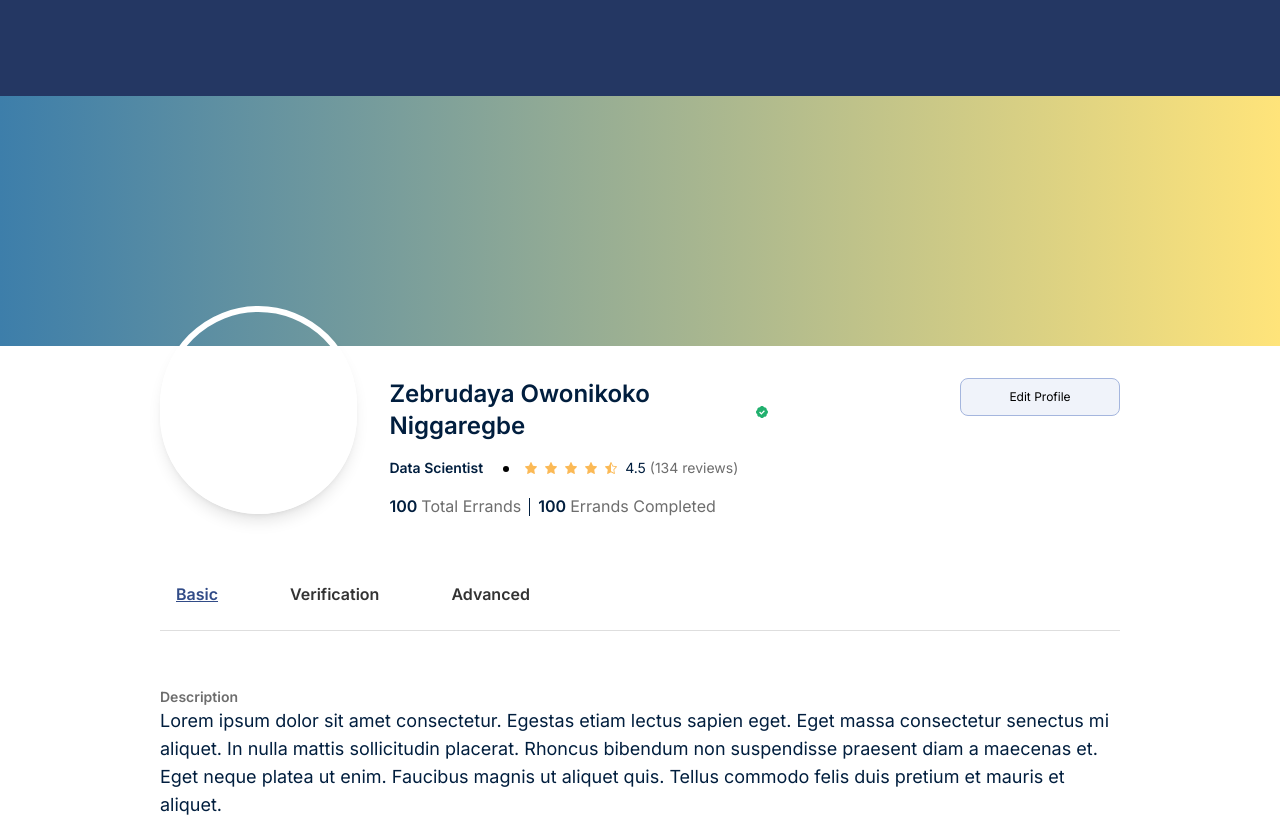
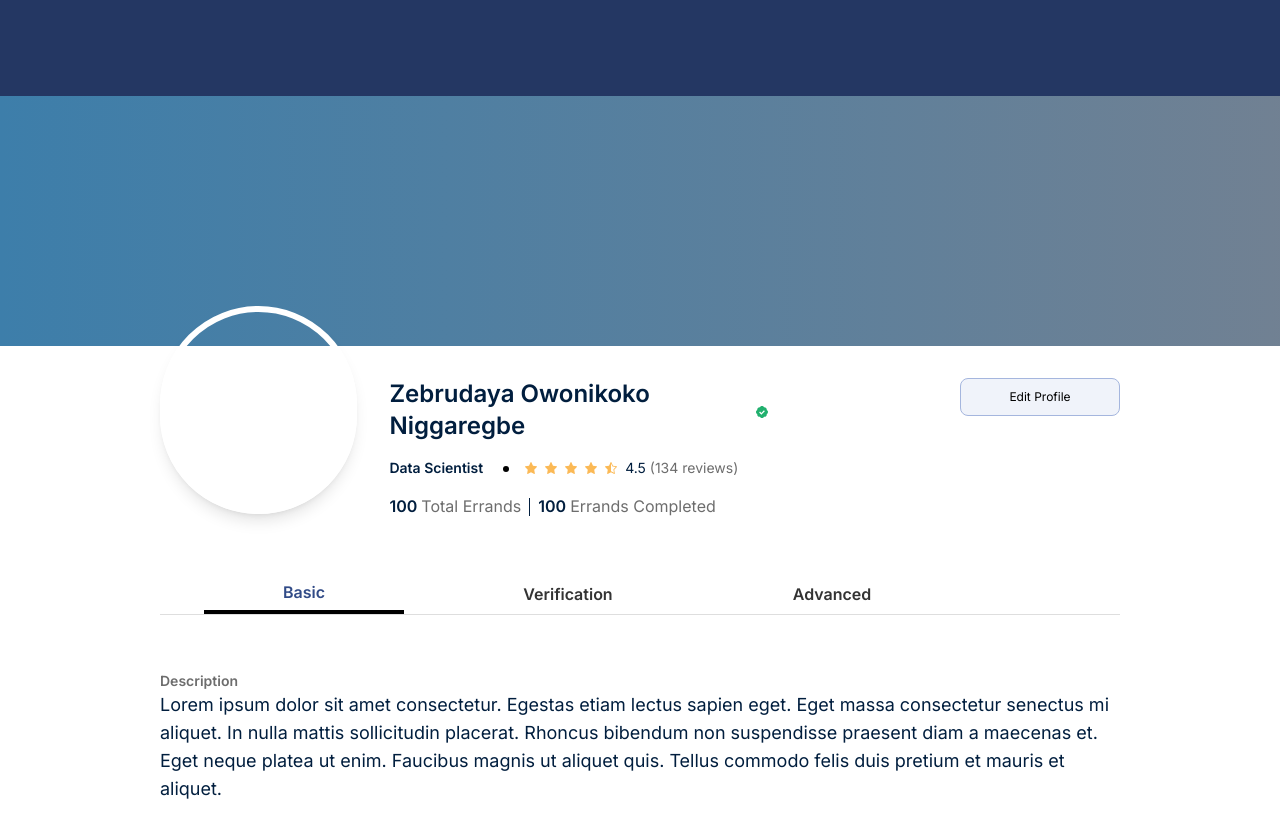
Before and after one commit to azubike-junior/gofer-backup, a Next.js app: page /profile in a window 1280 px wide. Shown: the top 817 px of the page. Built offline with nearby package versions, Linux system fonts and the light colour scheme; a web font is replaced by a local one.

Commit message:
profile page bug fixed

```diff
--- a/pages/profile.tsx
+++ b/pages/profile.tsx
@@ -23,13 +23,12 @@ export default function profile() {
       setShowVerification(false);
     }
   };
-  // console.log(toggleButtons);
   return (
     <div className="bg-white h-full font-inter">
       <div className="bg-[#243763] h-24"></div>
       <div className="banner h-[250px] z-5"></div>
-      <div className="flex z-20 w-full justify-center items-center px-40 pb-40">
-        <div className="">
+      <div className=" flex z-20 w-full justify-center items-center px-40 pb-40">
+        <div className=" w-full">
           <div className="flex">
             <div className="flex -mt-10 space-x-8 w-52 h-52 border-[6px] border-white rounded-full shadow-lg"></div>
             <div className="mt-8 flex justify-between">
@@ -100,41 +99,53 @@ export default function profile() {
             </div>
           </div>
 
-          <div className="flex w-full border-b-1 border-[#DEDEDE] space-x-10 pt-14 text-base pb-4">
+          <div className="flex w-full border-b-1 border-[#DEDEDE] space-x-16 pt-14 text-base ">
             <Button
               child="Basic"
-              className={
-                " text-[#314B87] font-semibold underline cursor-pointer px-4 py-1 h-10 "
-              }
+              className={`${
+                showBasic
+                  ? " text-[#314B87] font-semibold  px-4 py-1 h-10 ml-11 border-b-[4px] w-[200px] border-black"
+                  : " text-[#333333] font-semibold px-4 py-1 mx-8 w-[200px]"
+              }`}
               active={showBasic}
               onClick={() => toggleButtons("Basic")}
             />
             <Button
               child="Verification"
-              className={" text-[#333333] font-semibold px-4 py-1 mx-8"}
+              className={`${
+                showVerification
+                  ? " text-[#314B87] font-semibold  px-4 py-1 h-10 ml-11 border-b-[4px] w-[200px] border-black"
+                  : " text-[#333333] font-semibold px-4 py-1 mx-8 w-[200px]"
+              }`}
               active={showVerification}
               onClick={() => toggleButtons("Verification")}
             />
             <Button
               child="Advanced"
-              className={" text-[#333333] font-semibold px-4 py-1"}
+              className={`${
+                showAdvanced
+                  ? " text-[#314B87] font-semibold  px-4 py-1 h-10 ml-11 border-b-[4px] w-[200px] border-black"
+                  : " text-[#333333] font-semibold px-4 py-1 mx-8 w-[200px]"
+              }`}
               active={showAdvanced}
               onClick={() => toggleButtons("Advanced")}
             />
           </div>
+          <div>
             {showBasic && (
-            <div className="pt-14 space-y-8">
+              <div>
+                <div className="pt-14 space-y-8 ">
                   <div>
                     <p className="text-sm text-[#6D6D6D] font-semibold">
                       Description
                     </p>
                     <p className="text-lg text-[#011E3E]">
-                  Lorem ipsum dolor sit amet consectetur. Egestas etiam lectus
-                  sapien eget. Eget massa consectetur senectus mi aliquet. In
-                  nulla mattis sollicitudin placerat. Rhoncus bibendum non
-                  suspendisse praesent diam a maecenas et. Eget neque platea ut
-                  enim. Faucibus magnis ut aliquet quis. Tellus commodo felis
-                  duis pretium et mauris et aliquet.
+                      Lorem ipsum dolor sit amet consectetur. Egestas etiam
+                      lectus sapien eget. Eget massa consectetur senectus mi
+                      aliquet. In nulla mattis sollicitudin placerat. Rhoncus
+                      bibendum non suspendisse praesent diam a maecenas et. Eget
+                      neque platea ut enim. Faucibus magnis ut aliquet quis.
+                      Tellus commodo felis duis pretium et mauris et aliquet.
                     </p>
                   </div>
                   <div>
@@ -158,10 +169,12 @@ export default function profile() {
                     <p className="text-lg text-[#011E3E]">17th August 1991</p>
                   </div>
                 </div>
+              </div>
             )}
 
             {showVerification && (
-            <div className="mt-10">
+              <div className="">
+                <div className="pt-14 space-y-8">
                   <div className="">
                     <p>Verification Progress</p>
                     <div className="flex mt-6">
@@ -228,15 +241,22 @@ export default function profile() {
                     </div>
                   </div>
                 </div>
+              </div>
             )}
 
             {showAdvanced && (
-            <div className="mt-8">
+              <div>
+                {" "}
+                <div>
+                  <div className="pt-14 space-y-8">
                     <p className="text-bold">Coming Soon................</p>
+                  </div>
+                </div>
               </div>
             )}
           </div>
         </div>
       </div>
+    </div>
   );
 }
--- a/styles/globals.css
+++ b/styles/globals.css
@@ -1,22 +1,21 @@
 @import url("https://fonts.googleapis.com/css2?family=Inter:wght@400;500;600&display=swap");
 @import url("https://fonts.googleapis.com/css2?family=Inter:wght@200;400&display=swap");
-@import url('https://fonts.cdnfonts.com/css/recoleta');
+@import url("https://fonts.cdnfonts.com/css/recoleta");
 
 @tailwind base;
 @tailwind components;
 @tailwind utilities;
 
-
 .hero-banner {
   /* background-image: url('/hero.svg'); */
   height: 100;
   background-position: center;
-  background: linear-gradient(rgba(36, 55, 99, 0.8), rgba(36, 55, 99, 0.8)),url('/gofer-img.png');
-  background-size:contain;
-
+  background: linear-gradient(rgba(36, 55, 99, 0.8), rgba(36, 55, 99, 0.8)),
+    url("/gofer-img.png");
+  background-size: contain;
 }
 
-.banner{
+.banner {
   background-position: center;
-  background: linear-gradient(90deg, #3D7EAA 0%, #FFE47A 100%);;
+  background: linear-gradient(90deg, #3d7eaa 0%, rgba(1, 30, 62, 0.56) 100%);
 }
```
Lines whose indentation alone changed are shown as unchanged.
